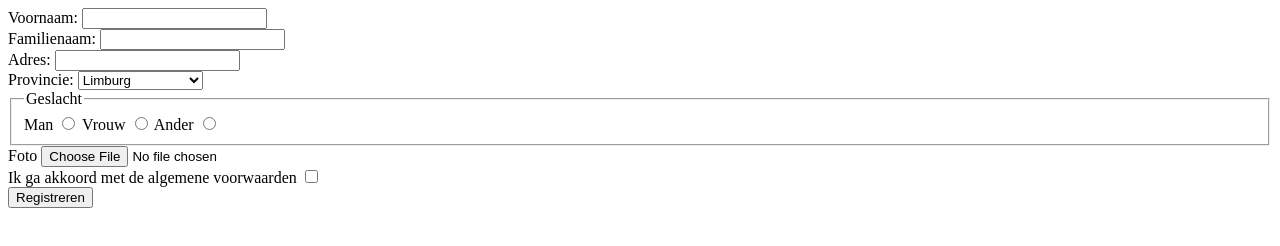
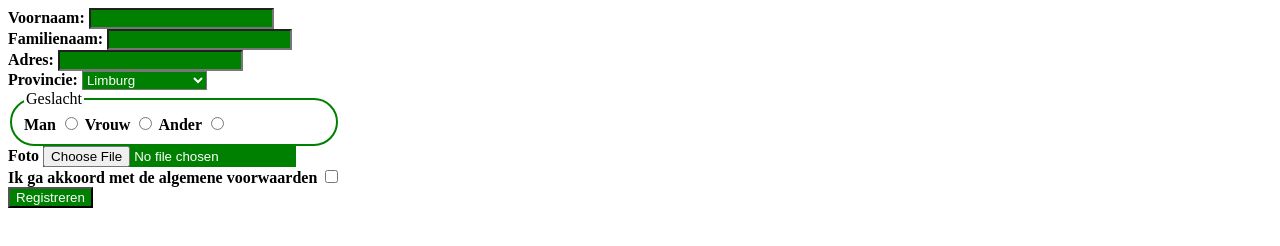
Before and after one commit to Niels2580/Websites, a plain HTML site: page Les 2 - CSS/les02-oef05.html in a window 1280 px wide. Drawn offline with Linux system fonts and the light colour scheme.

Commit message:
css deel 1 oefeningen

```diff
--- /dev/null
+++ b/Les 2 - CSS/CSS/oef5.css
@@ -0,0 +1,16 @@
+label{
+    font-weight: bold;
+}
+input{
+    background-color: green;
+    color: white;
+}
+select{
+    background-color: green;
+    color: white;
+}
+fieldset{
+    border-radius: 25px;
+    border: 2px solid green;
+    width: 300px;
+}
--- a/Les 2 - CSS/les02-oef05.html
+++ b/Les 2 - CSS/les02-oef05.html
@@ -5,6 +5,7 @@
     <title>Voorbeeld 05</title>
     <meta http-equiv="Content-Type" content="text/html; charset=utf-8" />
     <meta name="author" content="Docent" />
+    <link rel="stylesheet" href="CSS/oef5.css">
 </head>
 
 <body>
```
Also changed, not shown: Les 2 - CSS/CSS/oef3.css (+9 -3 lines), Les 2 - CSS/CSS/oef4.css (added, +12 -0 lines), Les 2 - CSS/les02-oef04.html (+1 -0 lines).
